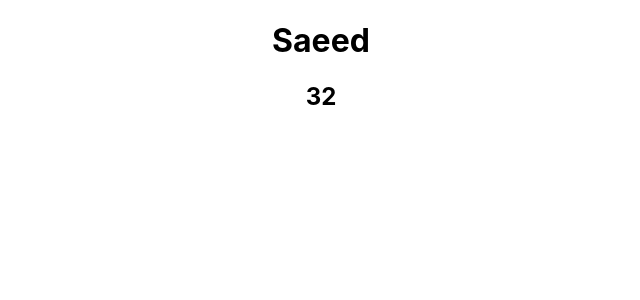
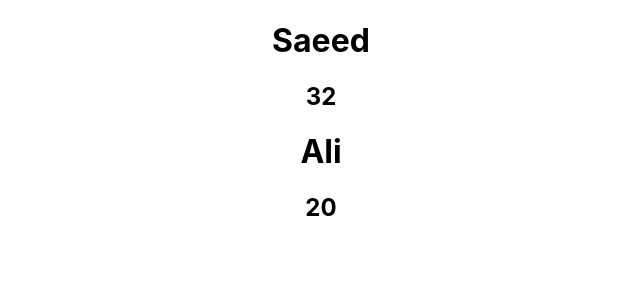
Before and after one commit to SaeedSaedi/react-course, a React (Create React App) app in the folder ep-1/: page / in a window 1280 px wide. Shown: the top 300 px of the page, without its empty margins (319-959 px from the left). Built offline with nearby package versions, Linux system fonts and the light colour scheme.

Commit message:
use component multiple

```diff
--- a/ep-1/src/App.js
+++ b/ep-1/src/App.js
@@ -1,4 +1,3 @@
-import logo from './logo.svg';
 import './App.css';
 
 function App() {
@@ -6,6 +5,7 @@ function App() {
   return (
     <div className="App">
       <GetNameComponent name="Saeed" age={32} />
+      <GetNameComponent name="Ali" age={20} />
     </div>
   );
 }
```
